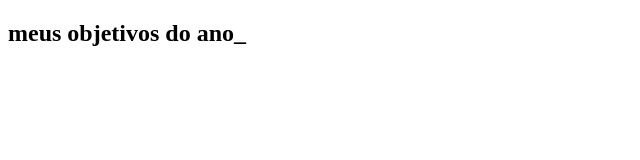
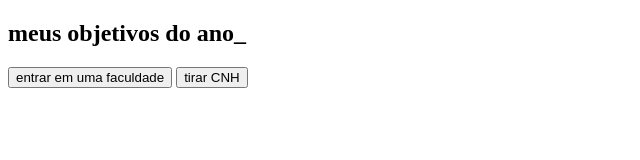
Before and after one commit to juizabel/trab-ju-e-nati, a plain HTML site: page index.html in a window 1280 px wide. Shown: the whole page, without its empty margins (0-640 px from the left). Drawn offline with Linux system fonts and the light colour scheme.

Commit message:
Add files via upload

```diff
--- a/index.html
+++ b/index.html
@@ -9,7 +9,9 @@
 <body>
     <section class="conteudo principal>">
         <h2 class="titulo-principal">meus objetivos do ano_</h2>
-    </section>
-
+ <div class="botoes">
+ <button class="botao"> entrar em uma faculdade</button>
+<button class="botao">tirar CNH</button>
+ </div>
+</section>
 </body>
-</html>
```
